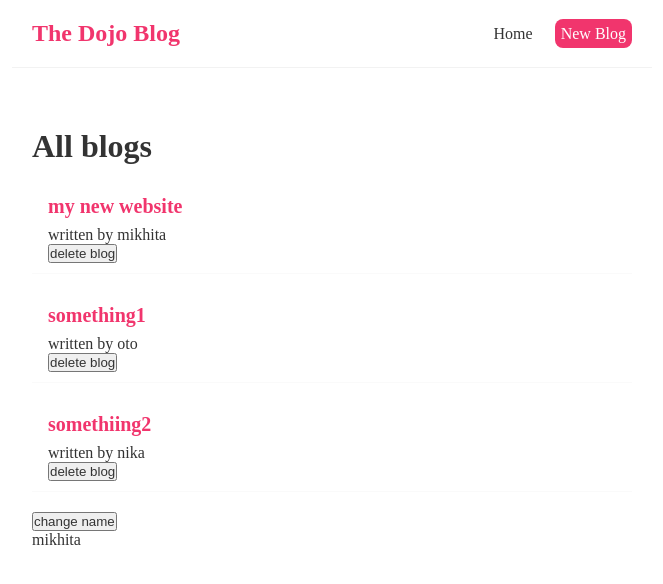
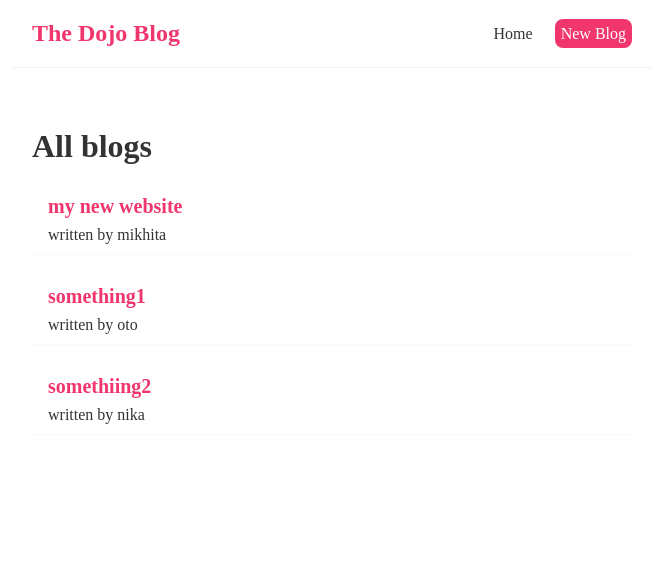
Before and after one commit to mikhita/Tip-Calculator-With-React, a React (Create React App) app in the folder gasan-test/: page / in a window 1280 px wide. Shown: the top 584 px of the page, without its empty margins (308-971 px from the left). Built offline with nearby package versions, Linux system fonts and the light colour scheme; data requests are answered from the project's data file.

Commit message:
I learn how to use fetch method then method and how to throw error if resource is not available

```diff
--- a/gasan-test/src/BlogList.js
+++ b/gasan-test/src/BlogList.js
@@ -1,4 +1,4 @@
-const BlogList = ({blogs,title, handleDelete}) => {
+const BlogList = ({blogs,title}) => {
     return (
         <div className="home">
             <h1>{title}</h1>
@@ -7,7 +7,6 @@ const BlogList = ({blogs,title, handleDelete}) => {
             <div className="blog-preview" key={blog.id}>
                 <h2>{blog.title}</h2>
                 <p>written by {blog.author}</p>
-                <button onClick={(()=>handleDelete(blog.id))}>delete blog</button>
             </div>
         ))}
       </div>
--- a/gasan-test/src/home.js
+++ b/gasan-test/src/home.js
@@ -2,26 +2,28 @@ import { useState, useEffect } from "react";
 import BlogList from "./BlogList";
 
 const Home = () => {
-    const [blogs, setBlogs]= useState([
-        {title:"my new website" , body:"lorem ipsum...", author:"mikhita", id:1},
-        {title:"something1" , body:"lorem ipsum...", author:"oto", id:2},
-        {title:"somethiing2" , body:"lorem ipsum...", author:"nika", id:3}
-    ])
+    const [blogs, setBlogs]= useState(null)
+    const [isLoadind,setIsLoading] = useState(true)
 
-    function handleDelete(id){
-        const newBlogs = blogs.filter(blog=> blog.id !== id);
-        setBlogs(newBlogs);
-    }
 
-    const [name, setName]= useState("mikhita")
+
     useEffect(()=>{
-        console.log(name)
-    }, [name])
+        fetch("http://localhost:3000/blogs")
+        .then(res=>{
+            if(!res.ok){
+                throw Error("couldnot connect to this resource")
+            }
+            return res.json()
+        })
+        .then(data=>{setBlogs(data);
+                    setIsLoading(false);})
+        .catch(err=>
+        {console.log(err.message)})
+    }, [])
     return (
-        <div>
-      <BlogList  blogs={blogs} title="All blogs" handleDelete={handleDelete}/>
-        <button onClick={()=>setName("nika")}>change name</button>
-        <p>{name}</p>
+        <div className="home">
+            {isLoadind && <div>Loading...</div> }
+      {blogs && <BlogList  blogs={blogs} title="All blogs" />}
       </div>
     );
   }
```
Also changed, not shown: gasan-test/data/db.json (+5 -20 lines).
